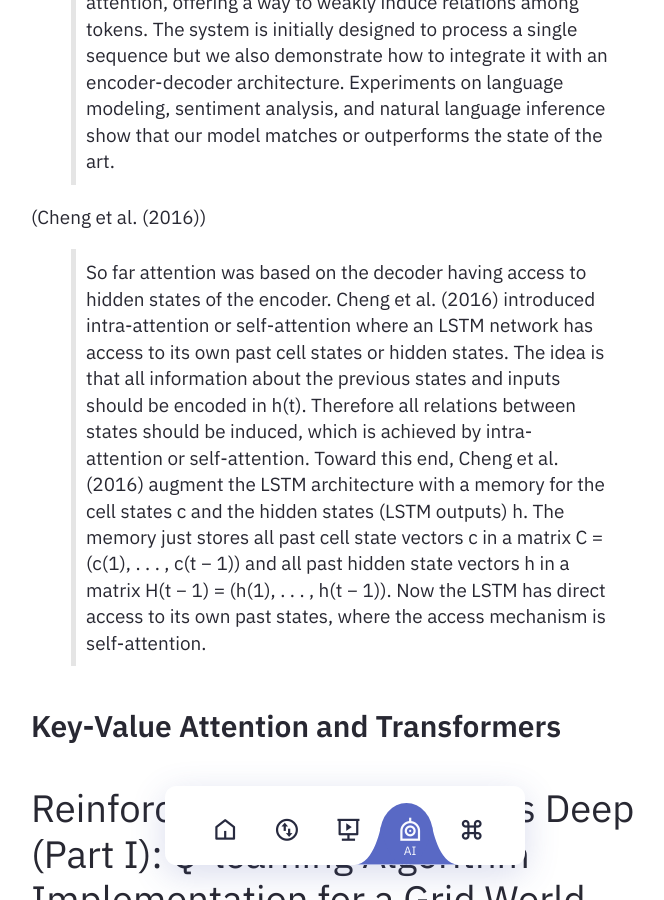
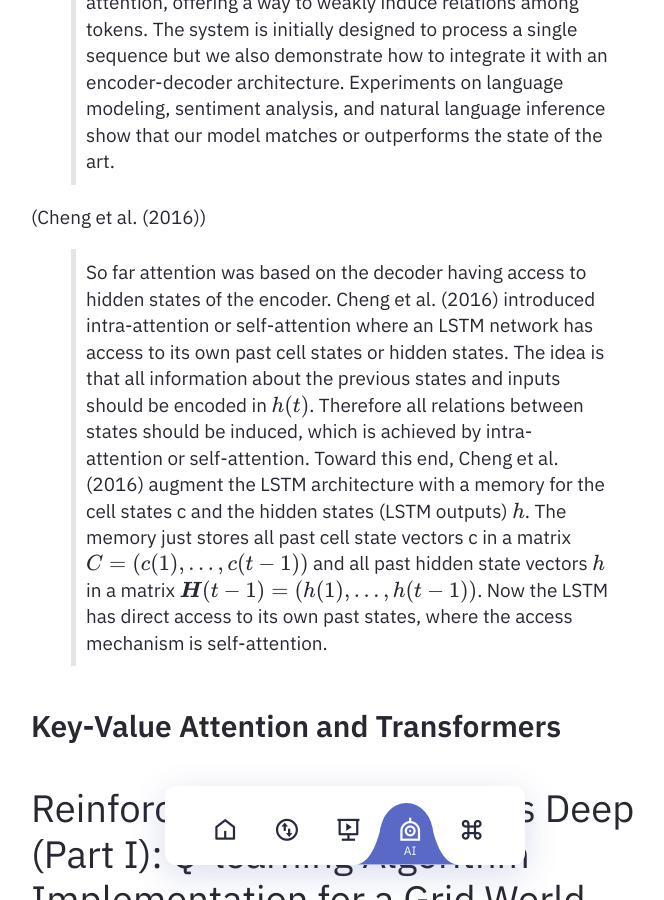
Before and after one commit to heseltime/heseltime.github.io, a Jekyll site: the page built from pages/rDai.md, in a window 1280 px wide and 900 px high, scrolled down 8534 px. Shown: the whole window, without its empty margins (295-959 px from the left). Built offline with Jekyll 4.4.1, drawn with Linux system fonts in a browser that asks for light colours.

Commit message:
Fix mathjax

```diff
--- a/pages/rDai.md
+++ b/pages/rDai.md
@@ -188,15 +188,7 @@ I defer to Hochreiter and Adler for introducing Self-attention via the LSTM netw
 
 (Cheng et al. (2016))
 
-> So far attention was based on the decoder having access to hidden states of the encoder. Cheng
-et al. (2016) introduced intra-attention or self-attention where an LSTM network has access to its
-own past cell states or hidden states. The idea is that all information about the previous states and
-inputs should be encoded in h(t). Therefore all relations between states should be induced, which
-is achieved by intra-attention or self-attention. Toward this end, Cheng et al. (2016) augment the
-LSTM architecture with a memory for the cell states c and the hidden states (LSTM outputs) h.
-The memory just stores all past cell state vectors c in a matrix C = (c(1), . . . , c(t − 1)) and all
-past hidden state vectors h in a matrix H(t − 1) = (h(1), . . . , h(t − 1)). Now the LSTM has
-direct access to its own past states, where the access mechanism is self-attention.
+> So far attention was based on the decoder having access to hidden states of the encoder. Cheng et al. (2016) introduced intra-attention or self-attention where an LSTM network has access to its own past cell states or hidden states. The idea is that all information about the previous states and inputs should be encoded in $$ h(t) $$. Therefore all relations between states should be induced, which is achieved by intra-attention or self-attention. Toward this end, Cheng et al. (2016) augment the LSTM architecture with a memory for the cell states c and the hidden states (LSTM outputs) $$ h $$. The memory just stores all past cell state vectors c in a matrix $$ C = \left(c(1), . . . , c(t − 1) \right) $$ and all past hidden state vectors $$ h $$ in a matrix $$ \boldsymbol{H}(t − 1) = \left(h(1), . . . , h(t − 1)\right) $$. Now the LSTM has direct access to its own past states, where the access mechanism is self-attention.
 
 
 ## Key-Value Attention and Transformers
```
